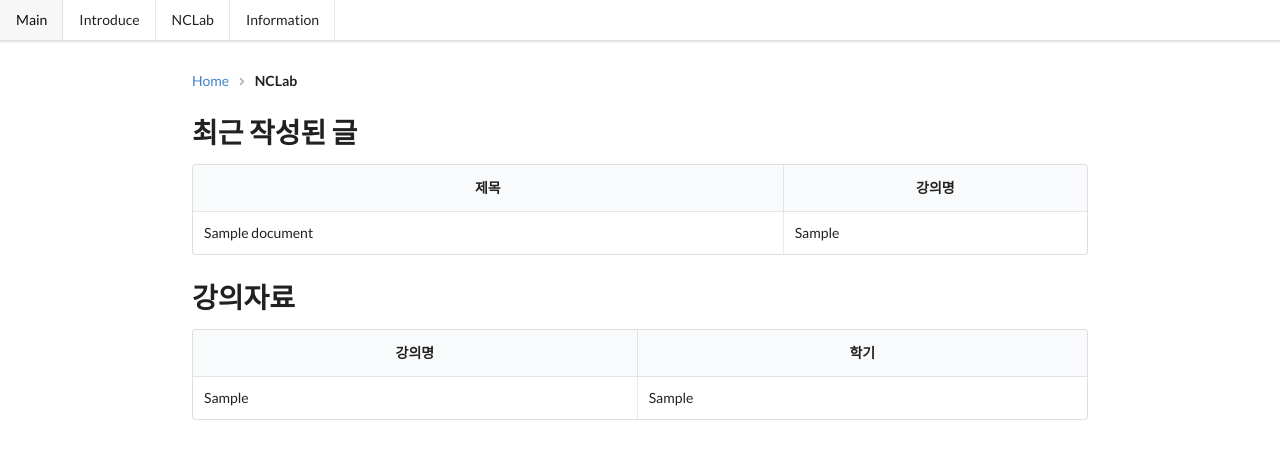
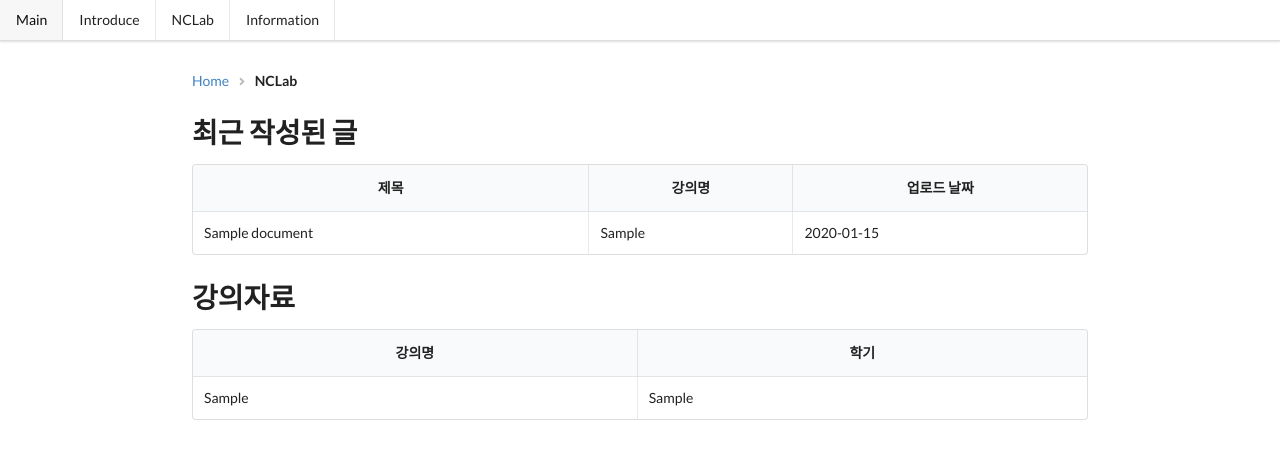
Before and after one commit to Dongjakgu-Min/YeongduFlask_ED, a Flask app: page /nclab in a window 1280 px wide. Shown: the top 453 px of the page. Run offline with Flask 2, Linux system fonts and the light colour scheme; tables that the repository leaves empty hold one stand-in row (values such as "Sample post").

Commit message:
add viewport

```diff
--- a/static/css/index.css
+++ b/static/css/index.css
@@ -0,0 +1,3 @@
+body {
+    padding-top: 50px;
+}
--- a/templates/index.html
+++ b/templates/index.html
@@ -5,6 +5,7 @@
     <title>YD World</title>
     <link rel="stylesheet" type="text/css" href="{{ url_for('static', filename='css/index.css') }}">
     <link rel="stylesheet" href="https://cdn.jsdelivr.net/npm/semantic-ui@2.4.2/dist/semantic.min.css">
+    <meta name="viewport" content="width=device-width, initial-scale=1.0">
 
 </head>
 <body>
--- a/templates/nclab.html
+++ b/templates/nclab.html
@@ -11,6 +11,7 @@
     <tr>
         <th class="center aligned">제목</th>
         <th class="center aligned">강의명</th>
+        <th class="center aligned">업로드 날짜</th>
     </tr>
     </thead>
     <tbody>
@@ -20,6 +21,7 @@
                 {{ doc['title'] }}
             </td>
             <td>{{ doc['lec_name'] }}</td>
+            <td>{{ doc['datetime'] }}</td>
         </tr>
     {% endfor %}
     </tbody>
```
